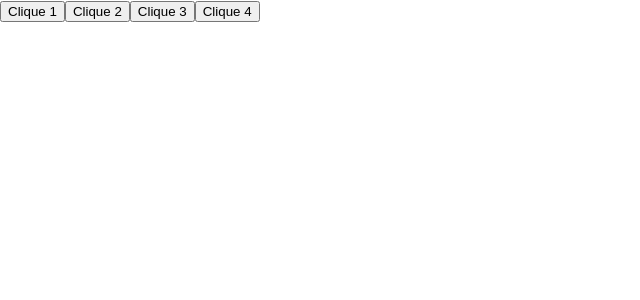
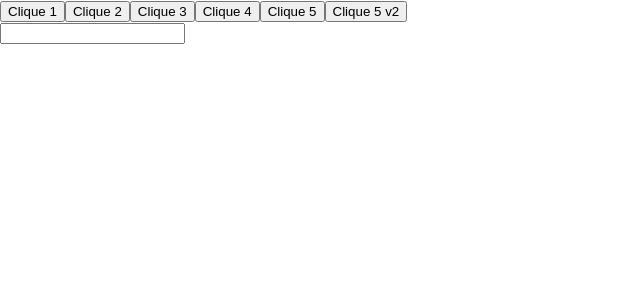
Before and after one commit to brn-borges/web-20221-n, a Next.js app in the folder proj_aulas/projeto003/: page /eventos in a window 1280 px wide. Shown: the top 300 px of the page, without its empty margins (0-640 px from the left). Built offline with nearby package versions, Linux system fonts and the light colour scheme.

Commit message:
Update 26/04 v2

```diff
--- /dev/null
+++ b/proj_aulas/projeto003/compenentes/indireta/filho.jsx
@@ -0,0 +1,5 @@
+export default function filho(props){
+    return(
+        <h1>Filho - Indireto</h1>
+    )
+}
--- /dev/null
+++ b/proj_aulas/projeto003/compenentes/indireta/pai.jsx
@@ -0,0 +1,5 @@
+export default function pai(){
+    function conversaPai(){
+        console.log("MSG para o Pai")
+    }
+}
--- a/proj_aulas/projeto003/pages/eventos.jsx
+++ b/proj_aulas/projeto003/pages/eventos.jsx
@@ -5,6 +5,10 @@ function acao1(){
 export default function init(){
     function acao2(){
         console.log("Ação 2")
+    }
+
+    function acao5(e){
+        console.log(e)
     }
 
     return (
@@ -15,6 +19,12 @@ export default function init(){
                 console.log("Ação 3")
             }}>Clique 3</button>
             <button onClick={()=> console.log("Ação 4")}>Clique 4</button>
+            <button onClick={acao5}>Clique 5</button>
+            <button onClick={e=>acao5(e.altKey)}>Clique 5 v2</button>
+
+            <div>
+                <input type="text" onChange={e=>console.log(e.target.value)}/>
+            </div>
         </div>
     )
 }
```
